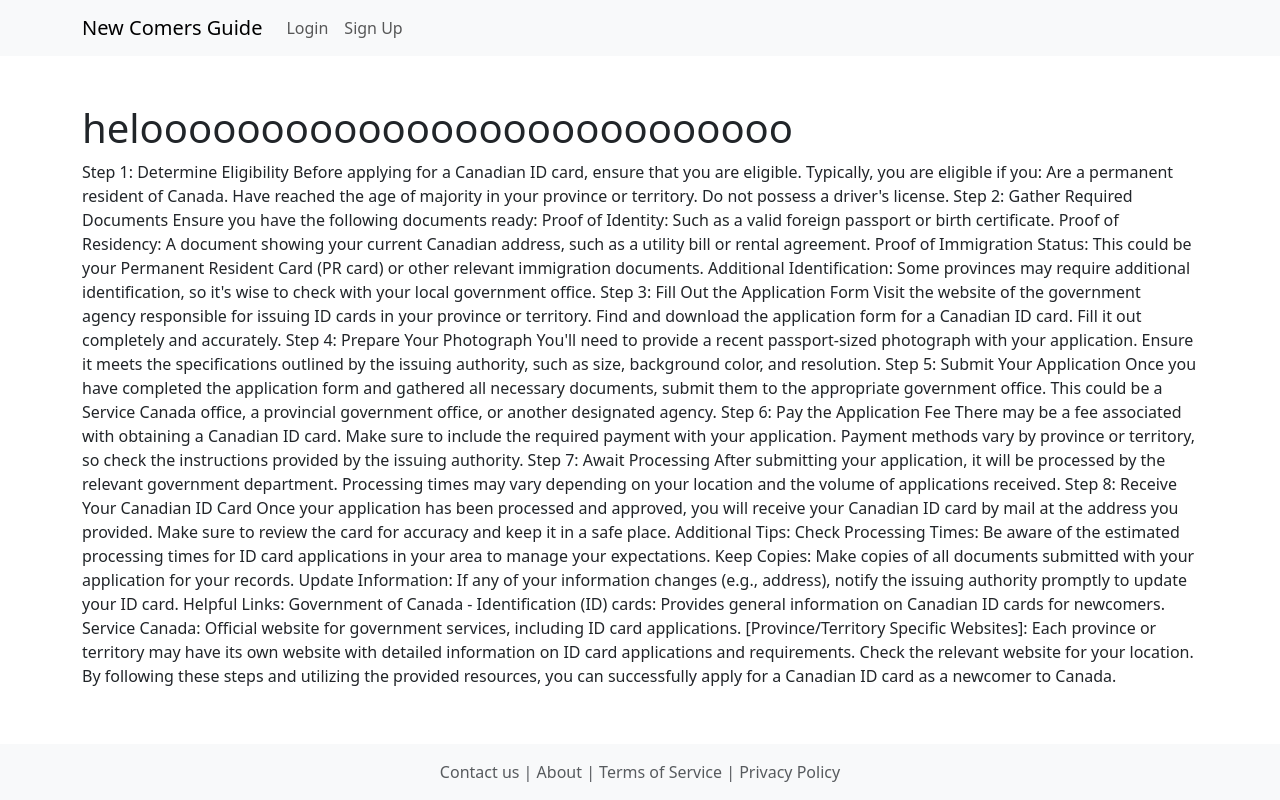
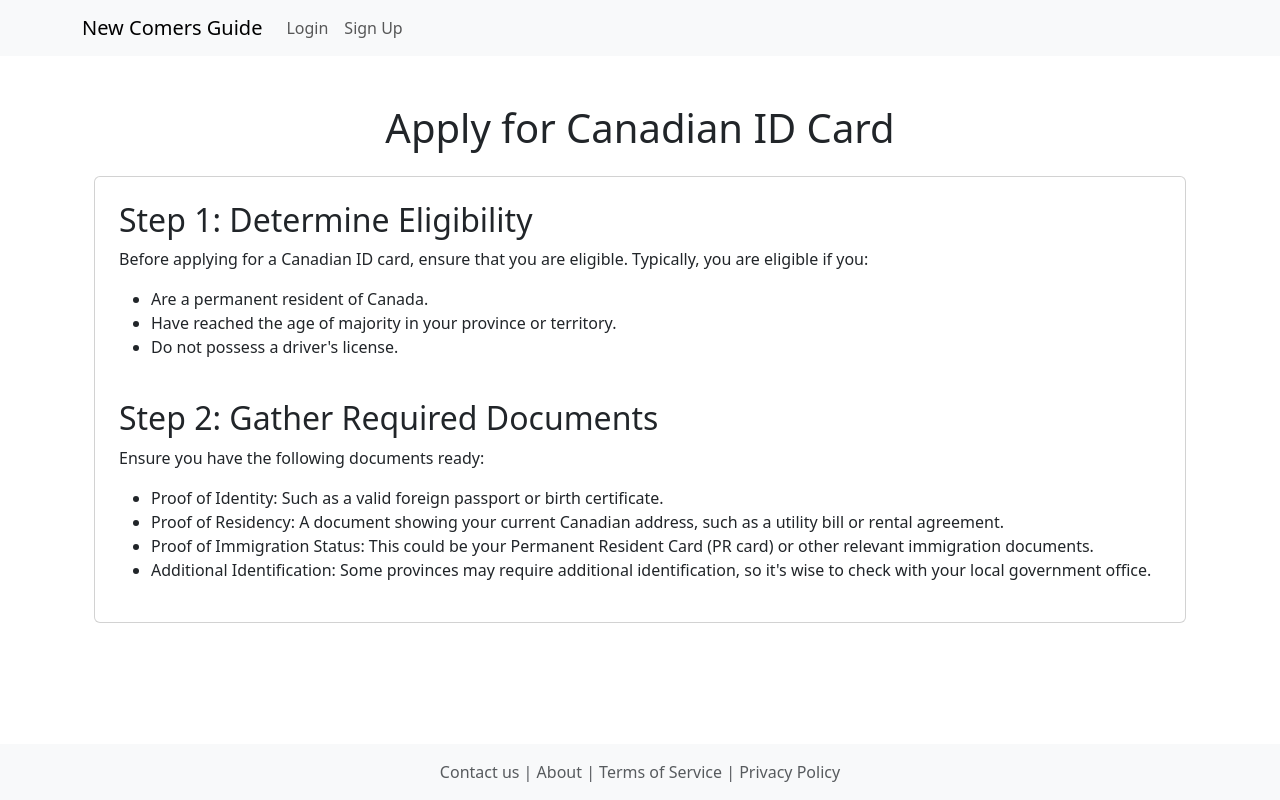
Before and after one commit to melpsh/CanadaNewComersGuide, a React (Vite) app: page /IDCard in a window 1280 px wide. Built offline with nearby package versions, Linux system fonts and the light colour scheme.

Commit message:
IdCard componnet compeletd

```diff
--- a/src/components/IDCard.jsx
+++ b/src/components/IDCard.jsx
@@ -1,63 +1,38 @@
 import React from "react";
 import Layout from "./Layout";
-// import InfoBlock from "./InfoBlock";
-// import { BrowserRouter, Routes, Route, Link, NavLink } from 'react-router-dom';
-
 
 const IDCard = () => {
-  return(
-  <>
-  <Layout>
-  <h1>
-      helooooooooooooooooooooooooooo
-    </h1>
-    <div>
-        Step 1: Determine Eligibility
-      Before applying for a Canadian ID card, ensure that you are eligible. Typically, you are eligible if you:
-
-      Are a permanent resident of Canada.
-      Have reached the age of majority in your province or territory.
-      Do not possess a driver's license.
-      Step 2: Gather Required Documents
-      Ensure you have the following documents ready:
-
-      Proof of Identity: Such as a valid foreign passport or birth certificate.
-      Proof of Residency: A document showing your current Canadian address, such as a utility bill or rental agreement.
-      Proof of Immigration Status: This could be your Permanent Resident Card (PR card) or other relevant immigration documents.
-      Additional Identification: Some provinces may require additional identification, so it's wise to check with your local government office.
-      Step 3: Fill Out the Application Form
-      Visit the website of the government agency responsible for issuing ID cards in your province or territory. Find and download the application form for a Canadian ID card. Fill it out completely and accurately.
-
-      Step 4: Prepare Your Photograph
-      You'll need to provide a recent passport-sized photograph with your application. Ensure it meets the specifications outlined by the issuing authority, such as size, background color, and resolution.
-
-      Step 5: Submit Your Application
-      Once you have completed the application form and gathered all necessary documents, submit them to the appropriate government office. This could be a Service Canada office, a provincial government office, or another designated agency.
-
-      Step 6: Pay the Application Fee
-      There may be a fee associated with obtaining a Canadian ID card. Make sure to include the required payment with your application. Payment methods vary by province or territory, so check the instructions provided by the issuing authority.
-
-      Step 7: Await Processing
-      After submitting your application, it will be processed by the relevant government department. Processing times may vary depending on your location and the volume of applications received.
-
-      Step 8: Receive Your Canadian ID Card
-      Once your application has been processed and approved, you will receive your Canadian ID card by mail at the address you provided. Make sure to review the card for accuracy and keep it in a safe place.
-
-      Additional Tips:
-      Check Processing Times: Be aware of the estimated processing times for ID card applications in your area to manage your expectations.
-      Keep Copies: Make copies of all documents submitted with your application for your records.
-      Update Information: If any of your information changes (e.g., address), notify the issuing authority promptly to update your ID card.
-      Helpful Links:
-      Government of Canada - Identification (ID) cards: Provides general information on Canadian ID cards for newcomers.
-      Service Canada: Official website for government services, including ID card applications.
-      [Province/Territory Specific Websites]: Each province or territory may have its own website with detailed information on ID card applications and requirements. Check the relevant website for your location.
-      By following these steps and utilizing the provided resources, you can successfully apply for a Canadian ID card as a newcomer to Canada.
-    </div>
-  </Layout>
-
-  </>
-
-  )
+  return (
+    <Layout>
+      <div className="container mt-5">
+        <h1 className="text-center mb-4">Apply for Canadian ID Card</h1>
+        <div className="card p-4">
+          <h2>Step 1: Determine Eligibility</h2>
+          <p>
+            Before applying for a Canadian ID card, ensure that you are eligible. Typically, you are eligible if you:
+          </p>
+          <ul>
+            <li>Are a permanent resident of Canada.</li>
+            <li>Have reached the age of majority in your province or territory.</li>
+            <li>Do not possess a driver's license.</li>
+          </ul>
+          {/* Repeat the same pattern for each step */}
+          <h2 className="mt-4">Step 2: Gather Required Documents</h2>
+          <p>
+            Ensure you have the following documents ready:
+          </p>
+          <ul>
+            <li>Proof of Identity: Such as a valid foreign passport or birth certificate.</li>
+            <li>Proof of Residency: A document showing your current Canadian address, such as a utility bill or rental agreement.</li>
+            <li>Proof of Immigration Status: This could be your Permanent Resident Card (PR card) or other relevant immigration documents.</li>
+            <li>Additional Identification: Some provinces may require additional identification, so it's wise to check with your local government office.</li>
+          </ul>
+          {/* Repeat the same pattern for each step */}
+          {/* Add more steps as necessary */}
+        </div>
+      </div>
+    </Layout>
+  );
 };
 
 export default IDCard;
```
